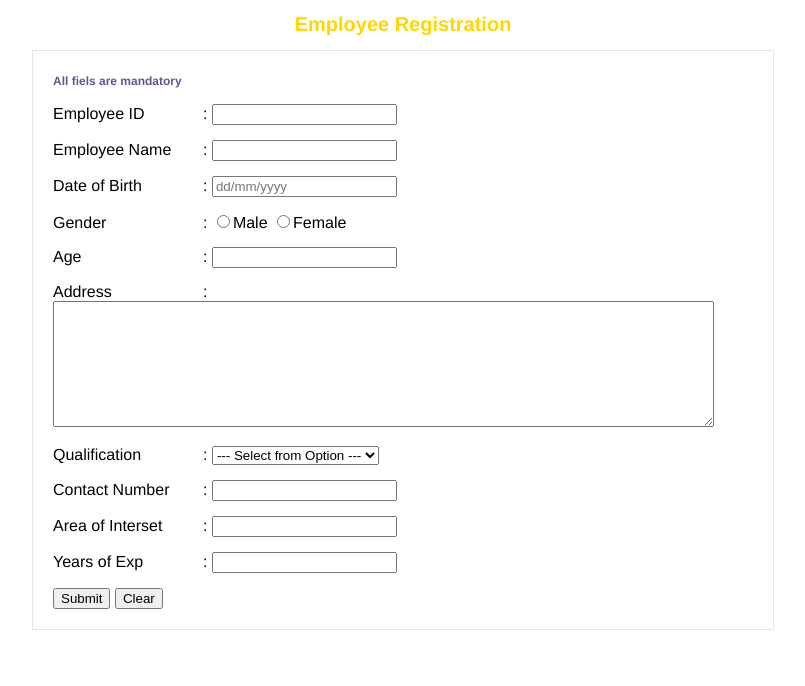
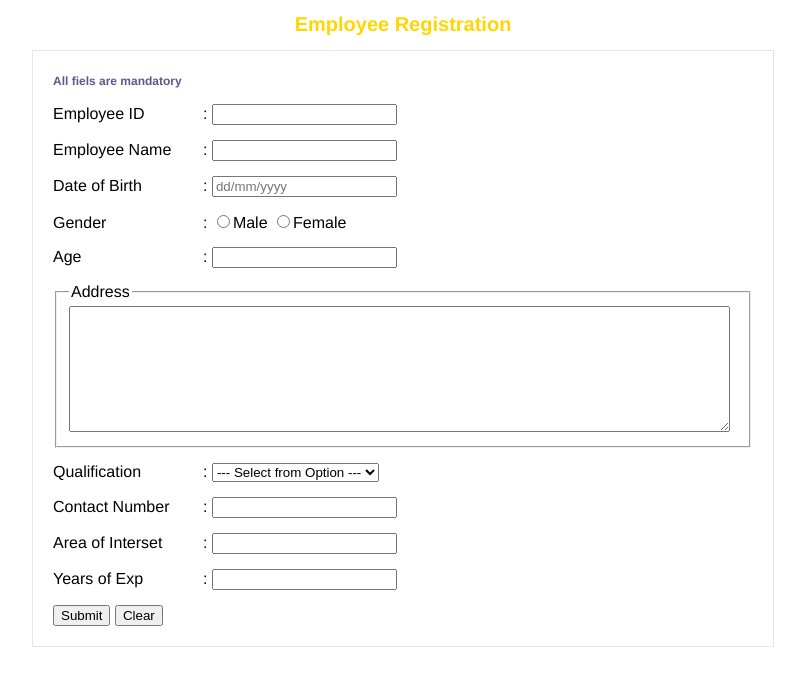
Before and after one commit to Praveen-O-Krishnan/javascript-programs, a website: page form-submission.html in a window 1280 px wide. Shown: the whole page, without its empty margins (237-1042 px from the left). Drawn offline with nearby package versions, Linux system fonts and the light colour scheme; files that its build step writes are made by us from their sources.

Commit message:
employee registration

```diff
--- a/form-submission.html
+++ b/form-submission.html
@@ -17,7 +17,11 @@
               <li><label for="dob">Date of Birth</label>: <input type="text" id="dob" name="dob" placeholder="dd/mm/yyyy" value=""></li>
               <li><label for="gender">Gender</label>: <input type="radio" name="gender" value="">Male <input type="radio" name="gender" value="">Female </li>
               <li><label for="age">Age</label>: <input type="text" id="age" name="age" value=""></li>
-              <li><label for="address">Address</label>: <textarea id="address" name="name" rows="8" cols="80"></textarea></li>
+              <li>
+                <fieldset>
+                    <legend>Address</legend> <textarea id="address" name="name" rows="8" cols="80"></textarea>
+                </fieldset>
+              </li>
               <li><label for="qualification">Qualification</label>:
                         <select class="" name="" id="qualification">
                           <option value="">--- Select from Option ---</option>
```
